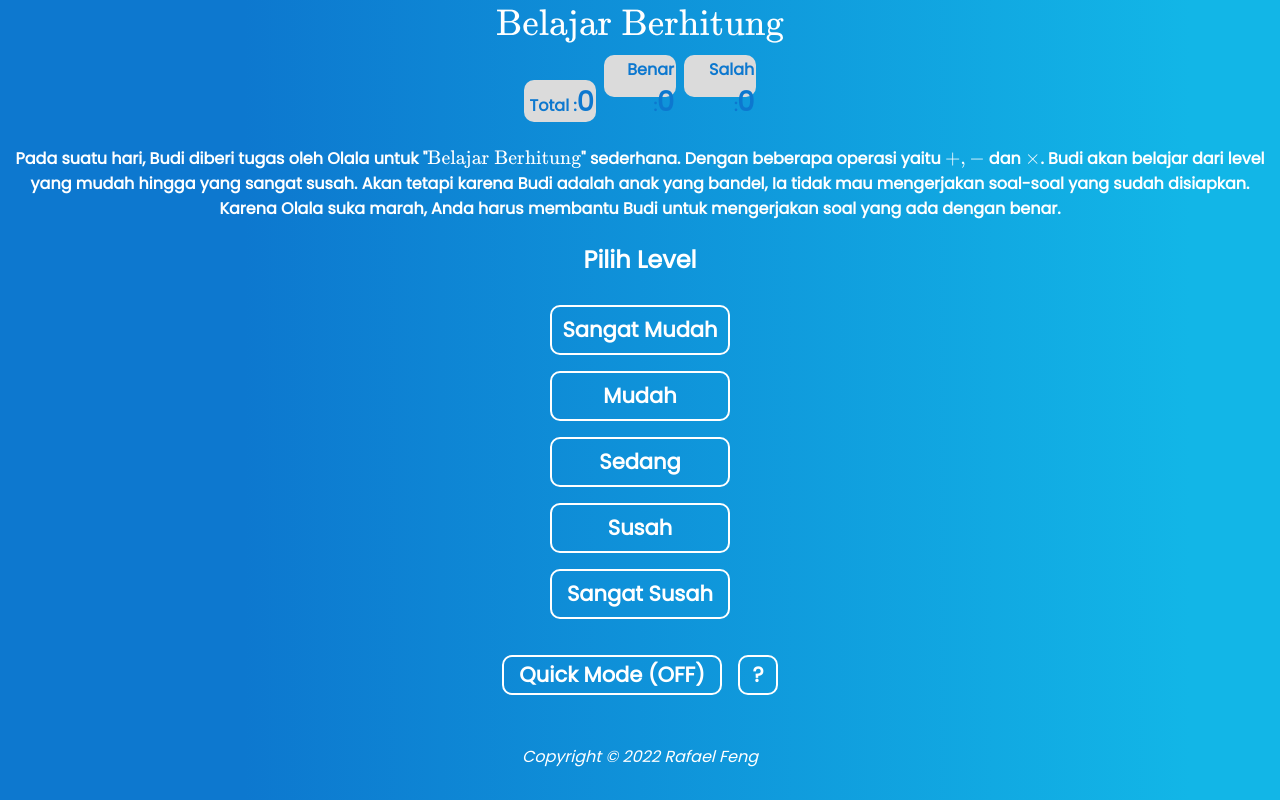
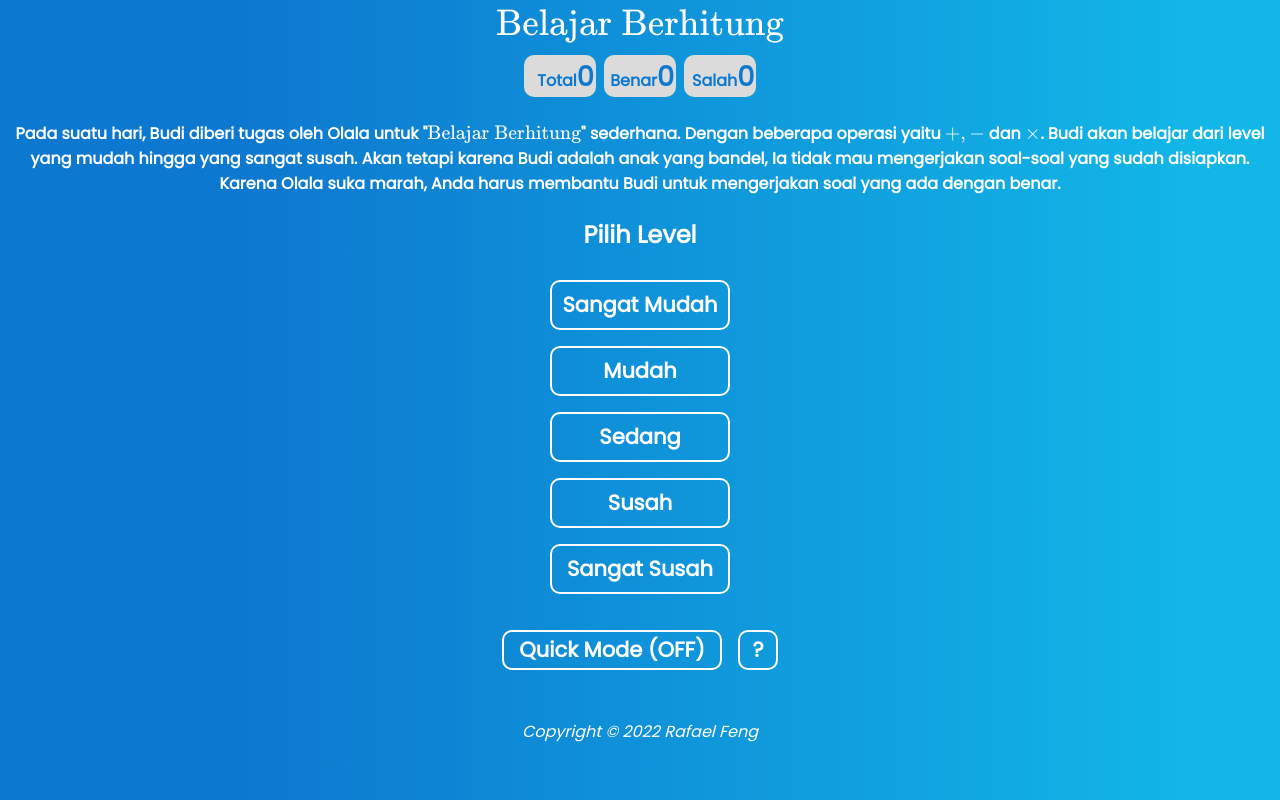
Before and after one commit to rafaelfeng/belajarberhitung, a plain HTML site: page index.html in a window 1280 px wide. Drawn offline with nearby package versions, Linux system fonts and the light colour scheme; some packages are replaced by stand-ins of ours; a script that the page names is missing.

Commit message:
Update index.html

```diff
--- a/index.html
+++ b/index.html
@@ -28,13 +28,13 @@
     <span id="logo">$\text{Belajar Berhitung}$</span>
     <div class="titlebar">
         <div id="count">
-            Total :<span id="total">0</span>
+            Total<span id="total">0</span>
         </div>
         <div id="count">
-            Benar :<span id="correct">0</span>
+            Benar<span id="correct">0</span>
         </div>
         <div id="count">
-            Salah :<span id="wrong">0</span>
+            Salah<span id="wrong">0</span>
         </div>
     </div>
     <div id="diff">
```
